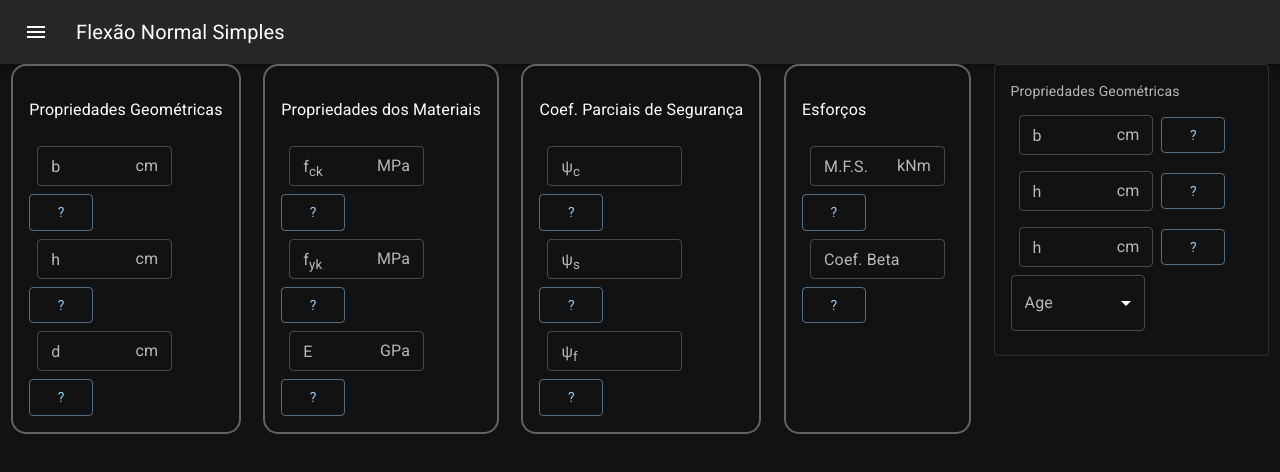
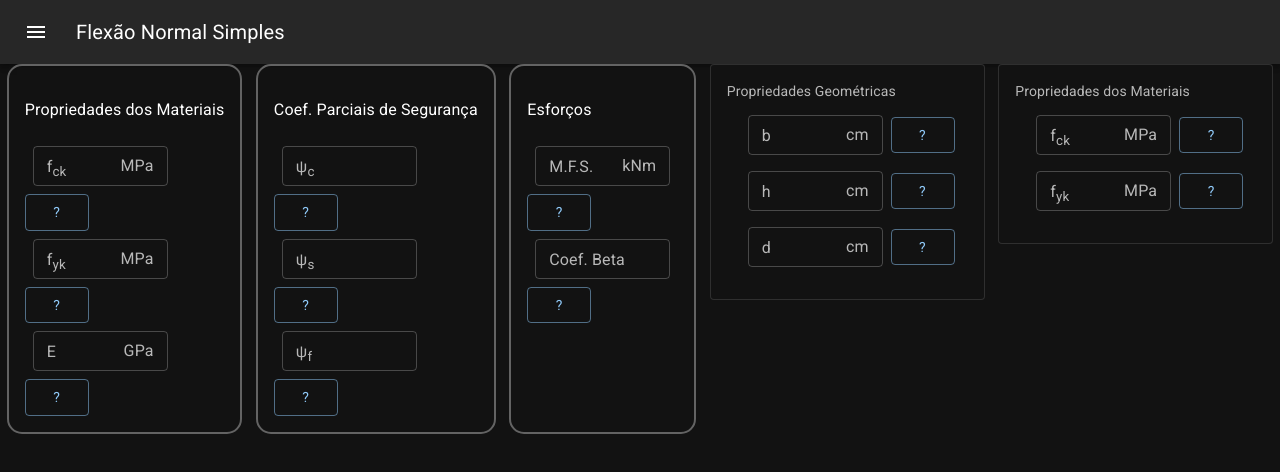
Before and after one commit to Brunoengi/FNS-ReactTS, a React (Create React App) app: page / in a window 1280 px wide. Shown: the top 472 px of the page. Built offline with nearby package versions, Linux system fonts and the light colour scheme; a web font is replaced by a local one.

Commit message:
Create component select

```diff
--- a/src/components/BasicPopover/index.tsx
+++ b/src/components/BasicPopover/index.tsx
@@ -5,7 +5,7 @@ import Button from '@mui/material/Button';
 import PopOver from 'types/IPopOver';
 import Box from '@mui/material/Box';
 
-export default function BasicPopover( {label = '---', text, variant = 'outlined', size = 'medium'} : PopOver) {
+export default function BasicPopover( {labelPopOver = '---', textPopOver, variant = 'outlined', size = 'medium'} : PopOver) {
   const [anchorEl, setAnchorEl] = React.useState<HTMLButtonElement | null>(null);
 
   const handleClick = (event: React.MouseEvent<HTMLButtonElement>) => {
@@ -27,7 +27,7 @@ export default function BasicPopover( {label = '---', text, variant = 'outlined'
         onClick={handleClick}
         size={size}
         >
-        {label}
+        {labelPopOver}
       </Button>
       <Popover
         id={id}
@@ -39,7 +39,7 @@ export default function BasicPopover( {label = '---', text, variant = 'outlined'
           horizontal: 'left',
         }}
       >
-        <Typography sx={{ p: 1 }}>{text}</Typography>
+        <Typography sx={{ p: 1 }}>{textPopOver}</Typography>
       </Popover>
     </Box>
   );
--- /dev/null
+++ b/src/components/BasicSelect/BasicSelect.module.scss
@@ -0,0 +1,8 @@
+.endText {
+  padding-right: 14px;
+  font-family: "Roboto", "Helvetica", "Arial", sans-serif;
+  font-weight: 400;
+  font-size: 1rem;
+  line-height: 1.5;
+  color: rgba(255, 255, 255, 0.7);
+}
--- a/src/components/BasicSelect/index.tsx
+++ b/src/components/BasicSelect/index.tsx
@@ -5,8 +5,9 @@ import MenuItem from '@mui/material/MenuItem';
 import FormControl from '@mui/material/FormControl';
 import Select, { SelectChangeEvent } from '@mui/material/Select';
 import ISelect, {IdataValue} from 'types/ISelect';
+import styles from './BasicSelect.module.scss'
 
-export default function BasicSelect({dataset}: ISelect) {
+export default function BasicSelect({dataset = [], labelSelect, context, endText = ''}: ISelect) {
 
   const [data, setData] = React.useState('');
 
@@ -15,21 +16,33 @@ export default function BasicSelect({dataset}: ISelect) {
   };
 
   return (
-    <Box sx={{width: '15ch'}}>
-      <FormControl fullWidth>
-        <InputLabel id="demo-simple-select-label">Age</InputLabel>
+    <Box>
+      <FormControl  sx={{ m: 1, width: '15ch' }} size='small'>
+        <InputLabel
+          id="demo-simple-select-label"
+        >
+          {context}
+        </InputLabel>
         <Select
           labelId="demo-simple-select-label"
           id="demo-simple-select"
           value={data}
-          label="Age"
+          label={labelSelect}
           onChange={handleChange}
+          inputProps={{
+            IconComponent: () => <div className={styles.endText}>{endText}</div>,
+          }}
         >
-            {dataset.map((el: any) => (<MenuItem
-              value={el}
-            >
-              {el}
-            </MenuItem>))}
+            {dataset ? dataset.map((el: IdataValue['dataValue']) => (
+              <MenuItem
+                sx={{
+                  textAlign: 'center'
+                }}
+                value={el}
+              >
+                {el}
+              </MenuItem>)) : ''
+            }
         </Select>
       </FormControl>
     </Box>
--- a/src/components/LineForm/LineForm.module.scss
+++ b/src/components/LineForm/LineForm.module.scss
@@ -2,4 +2,7 @@
     display: flex;
     flex-direction: row;
     align-items: center;
+    margin: 0;
+    padding: 0;
+    justify-content: center;
 }
--- a/src/components/LineForm/index.tsx
+++ b/src/components/LineForm/index.tsx
@@ -3,23 +3,44 @@ import InputAdornment from "@mui/material/InputAdornment/InputAdornment"
 import BasicPopover from "components/BasicPopover"
 import styles from './LineForm.module.scss'
 import ILineForm from "types/ILineForm"
+import BasicSelect from "components/BasicSelect"
 
-export default function LineForm({labelText, id, width = '15ch', unit, labelPopOver = '?', textPopOver}: ILineForm) {
+
+export default function LineForm({ labelText = '', id = '', width = '15ch', unit, labelPopOver = '?', textPopOver, type = 'input', dataset = [], context, labelSelect, endText }: ILineForm) {
+
+  const typeLine = {
+    input: (<TextField
+      size='small'
+      label={labelText}
+      id={id}
+      sx={{ m: 1, width: { width } }}
+      InputProps={{
+        endAdornment: <InputAdornment position="end">{unit}</InputAdornment>,
+      }}
+    />),
+    select: (<BasicSelect
+      dataset={dataset}
+      context={context}
+      labelSelect={labelSelect}
+      endText={endText}
+    />)
+  }
+
+
   return (
     <div className={styles.lineForm}>
-      <TextField
-        size='small'
-        label={labelText}
-        id={id}
-        sx={{ m: 1, width: {width} }}
-        InputProps={{
-          endAdornment: <InputAdornment position="end">{unit}</InputAdornment>,
-        }}
-      />
+      {typeLine[type]}
       <BasicPopover
-        label={labelPopOver}
-        text={textPopOver}
+        labelPopOver={labelPopOver}
+        textPopOver={textPopOver}
       />
     </div>
   )
 }
+
+/* select: (<BasicSelect
+      dataset={dataset}
+      context={<div>f<sub>ck</sub></div>}
+      label={'fck'}
+      endText='MPa'
+    />) */
--- a/src/pages/main/index.tsx
+++ b/src/pages/main/index.tsx
@@ -10,65 +10,14 @@ import BasicSelect from 'components/BasicSelect';
 export default function main() {
 
   const info = {
-    Possiblefck: [20, 25, 30, 35, 40 , 45 ,50, 55, 60, 65, 70 ,75, 80, 85, 90]
-
+    Possiblefck: [20, 25, 30, 35, 40 , 45 ,50, 55, 60, 65, 70 ,75, 80, 85, 90],
+    Possiblefyk: ['500 (CA-50)', '600 (CA-60)']
   }
 
   return (
     <>
     <Menu/>
     <main>
-      <div className={styles.card}>
-        <p>Propriedades Geométricas</p>
-        <div className={styles.lineForm}>
-          <TextField
-            size='small'
-            label="b"
-            id="width-section"
-            sx={{ m: 1, width: '15ch' }}
-            InputProps={{
-              endAdornment: <InputAdornment position="end">cm</InputAdornment>,
-            }}
-          />
-          <BasicPopover
-            label='?'
-            text='Largura da viga retangular'
-          />
-        </div>
-
-        <div className={styles.lineForm}>
-          <TextField
-            size='small'
-            label="h"
-            id="height-section"
-            sx={{ m: 1, width: '15ch' }}
-            InputProps={{
-              endAdornment: <InputAdornment position="end">cm</InputAdornment>,
-            }}
-          />
-          <BasicPopover
-            label='?'
-            text='Altura da viga retangular'
-          />
-        </div>
-
-        <div className={styles.lineForm}>
-          <TextField
-            size='small'
-            label="d"
-            id="uselfull-heigth-section"
-            sx={{ m: 1, width: '15ch' }}
-            InputProps={{
-              endAdornment: <InputAdornment position="end">cm</InputAdornment>,
-            }}
-          />
-          <BasicPopover
-            label='?'
-            text='"Altura útil da viga retangular, distância da borda mais comprimida ao centroide da armadura. H – (cobrimento + diâmetro da armadura transversal/estribos + metade do diâmetro da armadura longitudinal)"'
-          />
-        </div>
-      </div>
-
       <div className={styles.card}>
         <p>Propriedades dos Materiais</p>
         <div className={styles.lineForm}>
@@ -82,8 +31,8 @@ export default function main() {
             }}
           />
           <BasicPopover
-            label='?'
-            text='Resistência caracterísitca a compressão do concreto'
+            labelPopOver='?'
+            textPopOver='Resistência caracterísitca a compressão do concreto'
           />
         </div>
 
@@ -98,8 +47,8 @@ export default function main() {
             }}
           />
           <BasicPopover
-            label='?'
-            text='Um texto de teste'
+            labelPopOver='?'
+            textPopOver='Um texto de teste'
           />
         </div>
 
@@ -114,8 +63,8 @@ export default function main() {
             }}
           />
           <BasicPopover
-            label='?'
-            text='Tensão de escoamento característica do aço'
+            labelPopOver='?'
+            textPopOver='Tensão de escoamento característica do aço'
           />
         </div>
 
@@ -131,8 +80,8 @@ export default function main() {
             sx={{ m: 1, width: '15ch' }}
           />
           <BasicPopover
-            label='?'
-            text='Coeficiente Parcial de Segurança para o concreto'
+            labelPopOver='?'
+            textPopOver='Coeficiente Parcial de Segurança para o concreto'
           />
         </div>
 
@@ -144,8 +93,8 @@ export default function main() {
             sx={{ m: 1, width: '15ch' }}
           />
           <BasicPopover
-            label='?'
-            text='Coeficiente Parcial de Segurança para o aço'
+            labelPopOver='?'
+            textPopOver='Coeficiente Parcial de Segurança para o aço'
           />
         </div>
         <div className={styles.lineForm}>
@@ -156,8 +105,8 @@ export default function main() {
             sx={{ m: 1, width: '15ch' }}
           />
           <BasicPopover
-            label='?'
-            text='Coeficiente Parcial de Segurança para o momento'
+            labelPopOver='?'
+            textPopOver='Coeficiente Parcial de Segurança para o momento'
           />
         </div>
       </div>
@@ -175,8 +124,8 @@ export default function main() {
             }}
           />
           <BasicPopover
-            label='?'
-            text='Um texto de teste'
+            labelPopOver='?'
+            textPopOver='Um texto de teste'
           />
         </div>
 
@@ -188,8 +137,8 @@ export default function main() {
             sx={{ m: 1, width: '15ch' }}
           />
           <BasicPopover
-            label='?'
-            text='Um texto de teste'
+            labelPopOver='?'
+            textPopOver='Um texto de teste'
           />
         </div>
       </div>
@@ -202,6 +151,7 @@ export default function main() {
             labelText='b'
             id='width-section'
             textPopOver='Largura da viga retangular'
+
           />
           <LineForm
             unit='cm'
@@ -211,15 +161,36 @@ export default function main() {
           />
             <LineForm
             unit='cm'
-            labelText='h'
+            labelText='d'
             id='uselfull-heigth-section'
             textPopOver='Altura útil da viga retangular, distância da borda mais comprimida ao centroide da armadura. H – (cobrimento + diâmetro da armadura transversal/estribos + metade do diâmetro da armadura longitudinal)'
           />
-          <BasicSelect
+
+        </>
+      </OutlinedCard>
+
+      <OutlinedCard
+        title='Propriedades dos Materiais'
+      >
+        <div>
+          <LineForm
             dataset={info.Possiblefck}
+            context={<div>f<sub>ck</sub></div>}
+            labelSelect={'fck'}
+            endText='MPa'
+            type='select'
+            textPopOver='Tensão caracterísitica do concreto'
+          />
+          <LineForm
+            dataset={info.Possiblefyk}
+            context={<div>f<sub>yk</sub></div>}
+            labelSelect={'fyk'}
+            endText='MPa'
+            type='select'
+            textPopOver='Tensão caracterísitica do aço'
           />
 
-        </>
+        </div>
       </OutlinedCard>
 
     </main>
--- a/src/types/IPopOver.tsx
+++ b/src/types/IPopOver.tsx
@@ -1,6 +1,6 @@
 import IButton from "./IButton";
 
 export default interface IPopOver extends IButton {
-    label: string,
-    text: string
+    labelPopOver: string,
+    textPopOver: string | undefined
 }
--- a/src/types/ISelect.tsx
+++ b/src/types/ISelect.tsx
@@ -1,5 +1,8 @@
 export default interface ISelect {
     dataset: Array<number | string>
+    context: React.ReactNode | string
+    labelSelect?: string
+    endText?: string | undefined
 }
 
 export interface IdataValue {
```
Also changed, not shown: src/types/ILineForm.tsx (+7 -4 lines), src/pages/main/Main.module.scss (line endings or trailing spaces).
